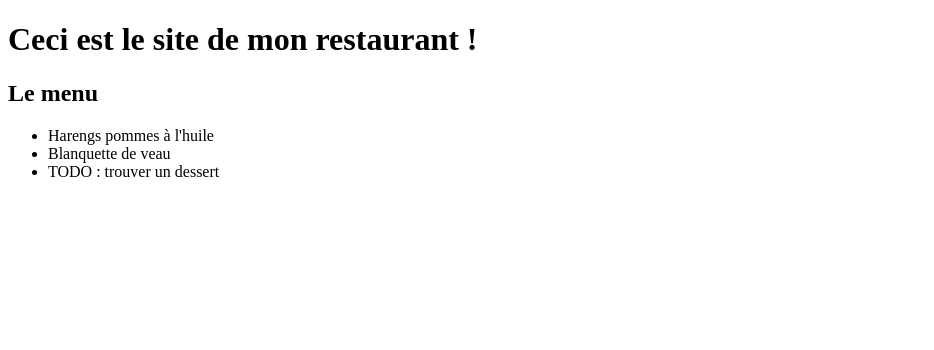
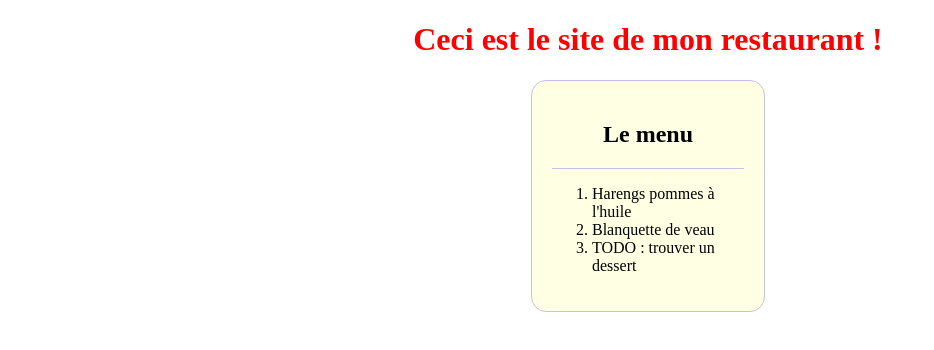
Before and after one commit to Septentrion50/Exemple_resto, a plain HTML site: page index.html in a window 1280 px wide. Shown: the whole page, without its empty margins (0-934 px from the left). Drawn offline with Linux system fonts and the light colour scheme.

Commit message:
Changements carte

```diff
--- a/index.html
+++ b/index.html
@@ -2,20 +2,22 @@
 <html>
   <head>
     <title>À la bonne table</title>
-  <link rel="stylesheet" href="styles.css">
+    <link rel="stylesheet" href="style.css" />
   </head>
   <body>
     <h1>Ceci est le site de mon restaurant !</h1>
+    <div class="card-section">
       <div class="card">
         <div class="card-header">
           <h2>Le menu</h2>
         </div>
         <div class="card-body">
-      <ul>
+          <ol>
             <li>Harengs pommes à l'huile</li>
             <li>Blanquette de veau</li>
             <li>TODO : trouver un dessert</li>
-      </ul>
+          </ol>
+        </div>
       </div>
     </div>
   </body>
--- a/style.css
+++ b/style.css
@@ -1,24 +1,38 @@
+html,
+body {
+  height: 100%;
+  width: 100%;
+}
+
 h1 {
   color: red;
   text-align: center;
 }
 
+.card-section {
+  display: flex;
+  width: 100%;
+  justify-content: center;
+}
+
 .card {
   display: flex;
   flex-direction: column;
-  background-color: #e5e5c3;
+  background-color: #ffffe3;
   align-items: center;
   padding: 20px;
   border: 1px solid #c3c3e5;
   border-radius: 15px;
+  width: 15%;
 }
 
 .card-header {
+  width: 100%;
   text-align: center;
-  padding: 10px;
+  border-bottom: 1px solid #c3c3e5;
 }
 
-.card-body {
-  text-align: start;
-  padding: 10px;
+ul {
+  border: 2px solid red;
+  list-style: none;
 }
```
Lines whose indentation alone changed are shown as unchanged.
